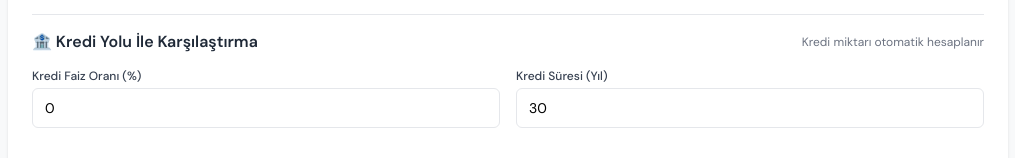
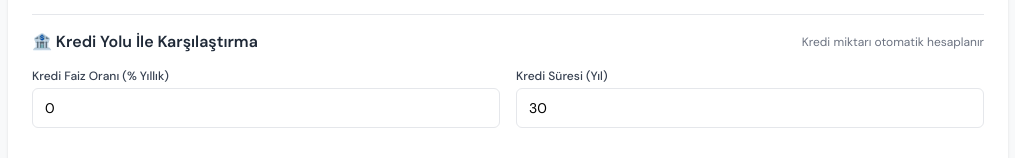
Before and after one commit to kullanirim-tech/home-investing, a React (Vite) app: page / in a window 1280 px wide. Shown: the part 734-892 px from the top of the page, without its empty margins (132-1147 px from the left). Built offline with nearby package versions, Linux system fonts and the light colour scheme.

Commit message:
Fix: Kredi faiz oranı label'i netleştirildi (% Yıllık)

```diff
--- a/src/App.jsx
+++ b/src/App.jsx
@@ -506,7 +506,7 @@ function App() {
               <div style={{ display: 'grid', gridTemplateColumns: '1fr 1fr', gap: '16px', marginBottom: '16px' }}>
                 <div>
                   <label style={{ display: 'block', fontSize: '12px', fontWeight: '500', color: '#374151', marginBottom: '4px' }}>
-                    Kredi Faiz Oranı (%)
+                    Kredi Faiz Oranı (% Yıllık)
                   </label>
                   <input type="text" value={getPercentageDisplayValue('loanInterest', inputs.loanInterest)} onChange={(e) => handlePercentageInputChange(e, 'loanInterest')} onFocus={() => handleInputFocus('loanInterest')} onBlur={() => handleInputBlur('loanInterest')} placeholder="0" style={{ width: '100%', height: '40px', padding: '8px 12px', fontSize: '14px', border: '1px solid #E5E7EB', borderRadius: '6px', outline: 'none', boxSizing: 'border-box' }} />
                 </div>
```
